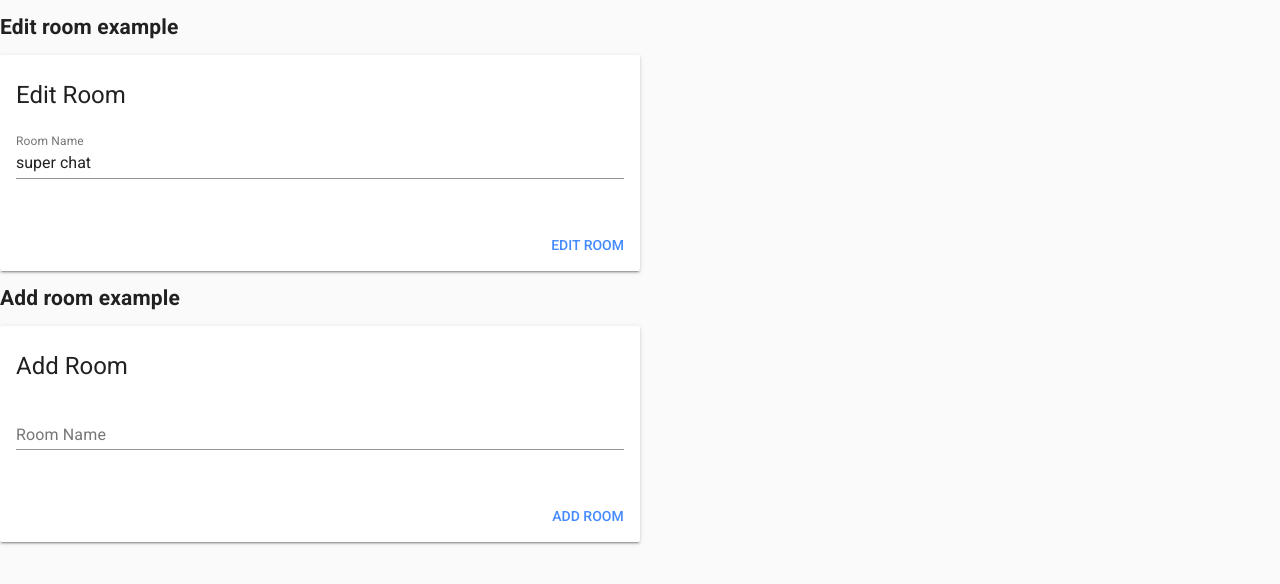
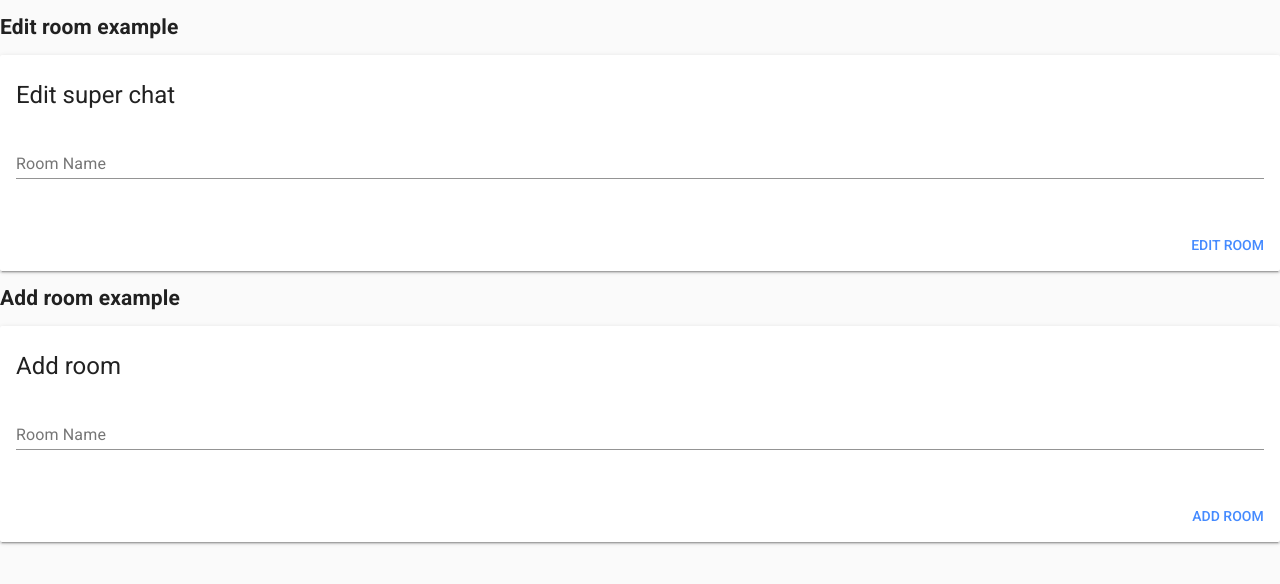
Before and after one commit to ratushnyak-k/goit-chaty, a Vue app: page /edit-room/1 in a window 1280 px wide. Shown: the top 584 px of the page. Built offline with nearby package versions, Linux system fonts and the light colour scheme.

Commit message:
fixed bugs

```diff
--- a/src/components/edit-room-form.vue
+++ b/src/components/edit-room-form.vue
@@ -1,17 +1,15 @@
 <template>
-  <div>
   <form novalidate class="md-layout" @submit.prevent="validateRoom">
-      <md-card class="md-layout-item md-size-50 md-small-size-100">
+    <md-card class="md-layout-item">
       <md-card-header>
-          <div class="md-title" v-if="name">Edit Room</div>
-          <div class="md-title" v-if="!name">Add Room</div>
+        <div class="md-title">{{ name ? `Edit ${name}` : 'Add room' }}</div>
       </md-card-header>
 
       <md-card-content>
         <div class="md-layout md-gutter">
-            <div class="md-layout-item md-small-size-100">
+          <div class="md-layout-item">
             <md-field :class="getValidationClass('room')">
-                <label for="room-name">Room Name </label>
+              <label for="room-name">Room Name</label>
 
               <md-input
                 name="room-name"
@@ -20,107 +18,88 @@
                 v-model="form.room"
                 :disabled="sending"
               />
-                <span class="md-error" v-if="!$v.form.room.required"
-                  >The Room name is required</span
-                >
-                <span class="md-error" v-else-if="!$v.form.room.minlength">Invalid room name</span>
             </md-field>
           </div>
         </div>
       </md-card-content>
 
-        <md-progress-bar md-mode="indeterminate" v-if="sending" />
+      <md-progress-bar md-mode="indeterminate" v-if="sending"/>
 
       <md-card-actions>
-          <md-button type="submit" class="md-primary" :disabled="sending" v-if="name"
-            >Edit Room</md-button
-          >
-          <md-button type="submit" class="md-primary" :disabled="sending" v-if="!name"
-            >Add Room</md-button
-          >
+        <md-button
+          type="submit"
+          class="md-primary"
+          :disabled="sending"
+        >{{ name ? 'Edit' : 'Add' }} Room</md-button>
       </md-card-actions>
     </md-card>
 
-      <md-snackbar :md-active.sync="roomSaved"
-        >The room {{ lastRoom }} was saved with success!</md-snackbar
-      >
+    <md-snackbar :md-active.sync="roomSaved">The room {{ lastRoom }} was saved with success!</md-snackbar>
   </form>
-  </div>
 </template>
 
 <script>
   import { validationMixin } from 'vuelidate';
   import { required, minLength } from 'vuelidate/lib/validators';
-
 export default {
   name: 'FormValidation',
   mixins: [validationMixin],
   props: {
-    name: { type: String },
+   name: {
+      type: String,
+      required: false,
+      default: '',
+    },
+    sending: false,
     onSubmit: {
       type: Function,
       require: true,
     },
   },
-
-  data: function() {
+  data() {
     return {
       form: {
         room: '',
       },
-      sending: false,
+
       lastRoom: '',
       roomSaved: false,
-    };
-  },
-  mounted: function() {
-    this.form.room = this.name; /*this.$route.params.name||''*/
+    }
   },
   validations: {
     form: {
       room: {
         required,
-        normalizer: function(value) {
-          this.value = (value || '').toString().trim();
+        normalizer(value) {
+          let str= value.toString();
+          this.value =str.trim();
           return this.value;
-        },
-        minLength: minLength(3),
+        }
       },
     },
   },
   methods: {
     getValidationClass(fieldName) {
       const field = this.$v.form[fieldName];
-
       if (field) {
         return {
           'md-invalid': field.$invalid && field.$dirty,
         };
       }
     },
-
     clearForm() {
       this.$v.$reset();
       this.form.room = null;
     },
-
     editRoom() {
-      this.sending = true;
+    //  this.sending = true;
       this.lastRoom = this.form.room;
-
-      /* === Instead of this timeout, here you can call your API === */
-
-      window.setTimeout(() => {
-        this.sending = false;
+      this.onSubmit({ name: this.lastRoom });
+      this.clearForm();
       this.roomSaved = true;
-        this.onSubmit({ value: this.lastRoom });
-        this.clearForm();
-      }, 1500);
     },
-
      validateRoom() {
       this.$v.$touch();
-
       if (!this.$v.$invalid) {
         this.editRoom();
       }
```
Also changed, not shown: package.json (+1 -10 lines), src/components/room-item.vue (added, +49 -0 lines), 1 other file (tests, documents, lock files or other folders). Lines whose indentation alone changed are shown as unchanged.
